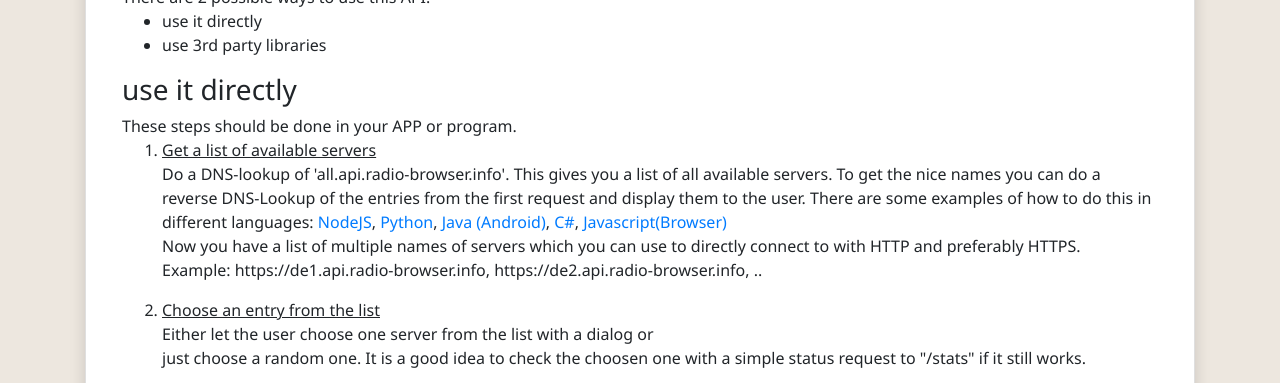
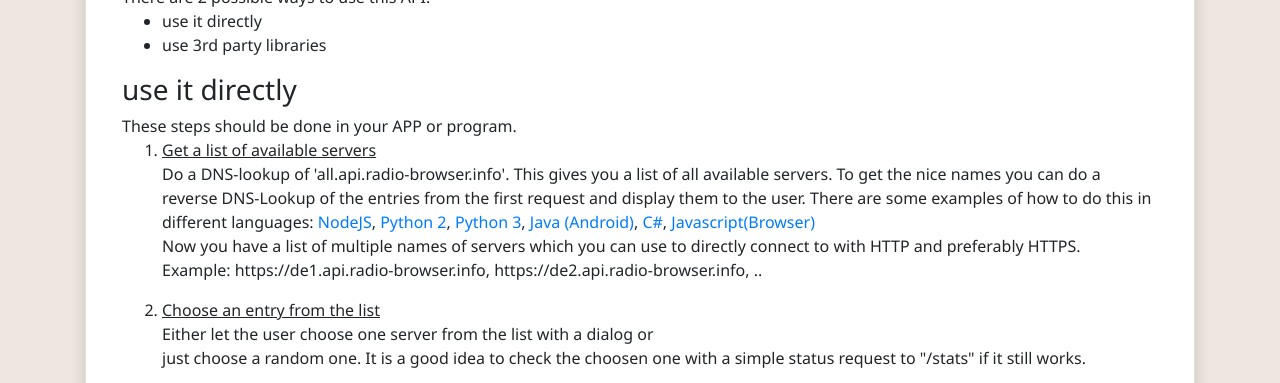
Before and after one commit to segler-alex/api.radio-browser.info, a plain HTML site: page docs/index.html in a window 1280 px wide. Shown: the part 361-744 px from the top of the page. Drawn offline with nearby package versions, Linux system fonts and the light colour scheme; a web font is replaced by a local one.

Commit message:
added python3 example

```diff
--- a/docs/index.html
+++ b/docs/index.html
@@ -47,7 +47,8 @@
                             servers. To get the nice names you can do a reverse DNS-Lookup of the entries from the first
                             request and display them
                             to the user. There are some examples of how to do this in different languages: <a
-                                href="examples/serverlist.js">NodeJS</a>, <a href="examples/serverlist.py">Python</a>,
+                                href="examples/serverlist.js">NodeJS</a>, <a href="examples/serverlist_python2.py">Python 2</a>,
+                                <a href="examples/serverlist_python3.py">Python 3</a>,
                             <a href="examples/serverlist.java">Java (Android)</a>, <a
                                 href="examples/serverlist.cs">C#</a>, <a
                                 href="examples/serverlist-browser.js">Javascript(Browser)</a><br />
```
Also changed, not shown: 3 other files.
